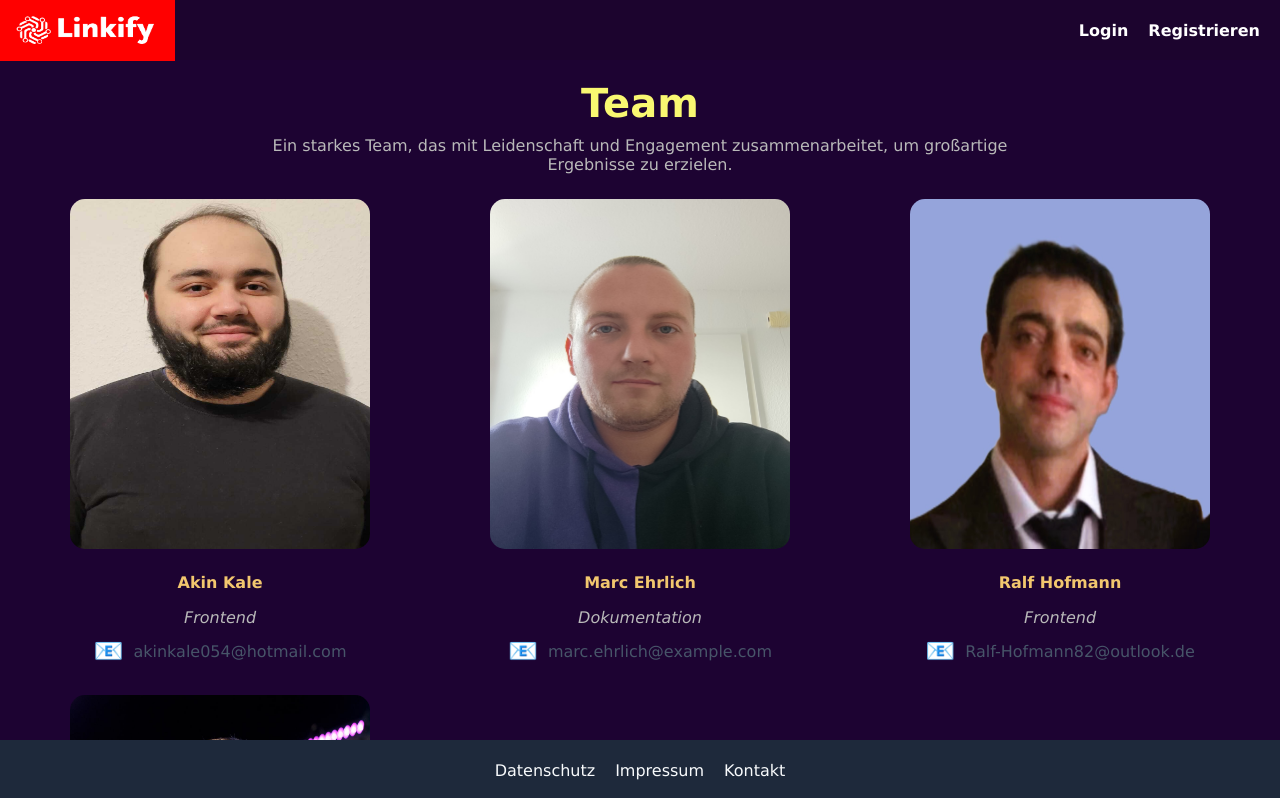
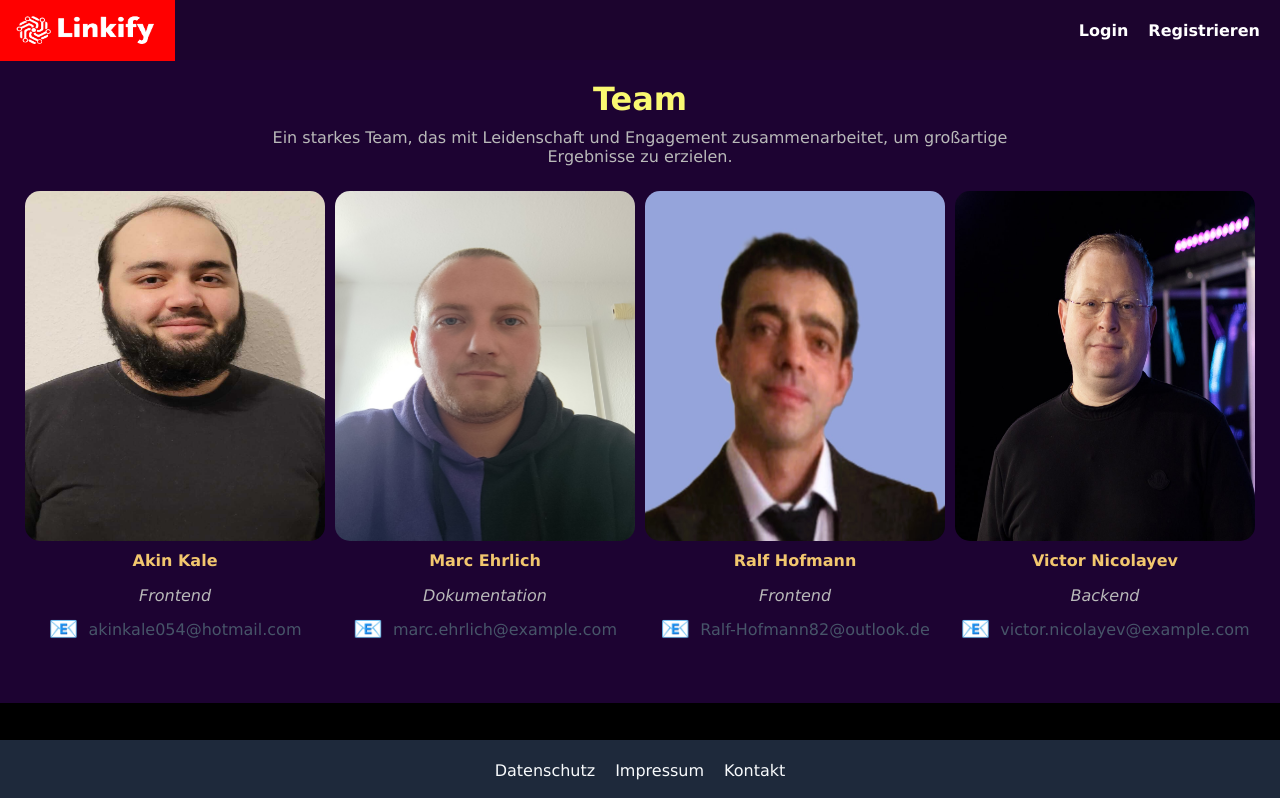
Before and after one commit to RalfHof/nextjs-boilerplate, a Next.js app: page /info in a window 1280 px wide. Shown: the top 798 px of the page. Built offline with nearby package versions, Linux system fonts and the light colour scheme.

Commit message:
New Features

```diff
--- a/src/components/Team/page.tsx
+++ b/src/components/Team/page.tsx
@@ -92,13 +92,13 @@ const styles: Record<string, React.CSSProperties> = {
     flexDirection: "column",
   },
   title: {
-    fontSize: "2.5rem",
+    fontSize: "2rem",
     textAlign: "center",
     width: "100%",
     maxWidth: "800px",
     padding: "0",
     margin: "0",
-    marginBottom:"10px",
+    marginBottom: "10px",
     color: "#f9f871",
   },
   paragraph: {
@@ -115,24 +115,28 @@ const styles: Record<string, React.CSSProperties> = {
     display: "grid",
     gridTemplateColumns: "repeat(auto-fit, minmax(300px, 1fr))",
     width: "100%",
-    gap: "20px",
   },
   teamMember: {
-    textAlign: "center",
-    position: "relative",
     padding: "0",
     margin: "0",
+    display: "flex",
+    justifyContent: "space-evenly",
+    alignItems: "center",
+    flexDirection: "column",
+    width: "100%",
   },
   teamName: {
-    marginTop: "10px",
     fontWeight: "bold",
     color: "#f2c76e",
+    padding: "0",
+    margin: "0"
   },
   teamRole: {
     fontSize: "1rem",
     fontStyle: "italic",
     color: "#b9b9b9",
     marginBottom: "10px",
+    padding: "0"
   },
   emailContainer: {
     display: "flex",
```
